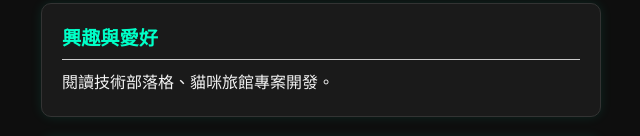
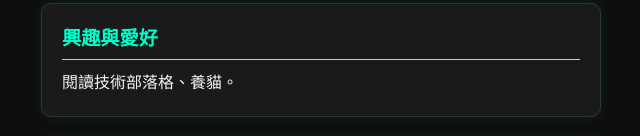
Before and after one commit to Ava648/test0414, a plain HTML site: page myinfo.html in a window 1280 px wide. Shown: the part 508-644 px from the top of the page, without its empty margins (319-959 px from the left). Drawn offline with Linux system fonts and the light colour scheme.

Commit message:
興趣與愛好更改

```diff
--- a/myinfo.html
+++ b/myinfo.html
@@ -29,7 +29,7 @@
   </div>
   <div class="section">
     <div class="section-title">興趣與愛好</div>
-    <p>閱讀技術部落格、貓咪旅館專案開發。</p>
+    <p>閱讀技術部落格、養貓。</p>
   </div>
   <div class="section">
     <div class="section-title">聯絡方式</div>
```
